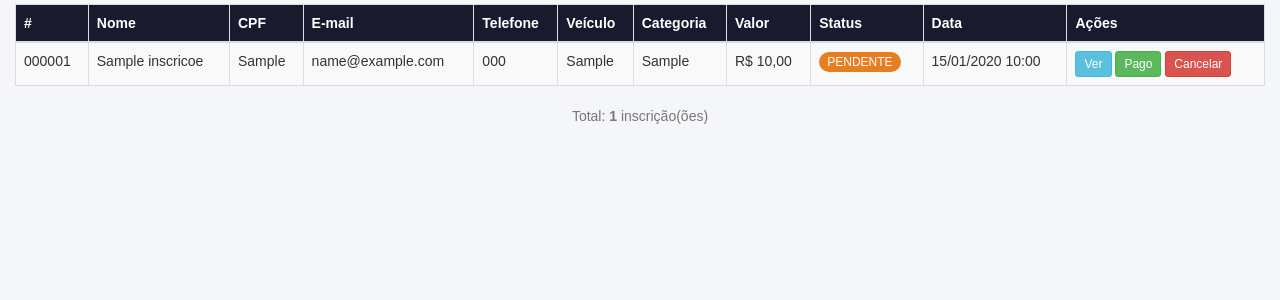
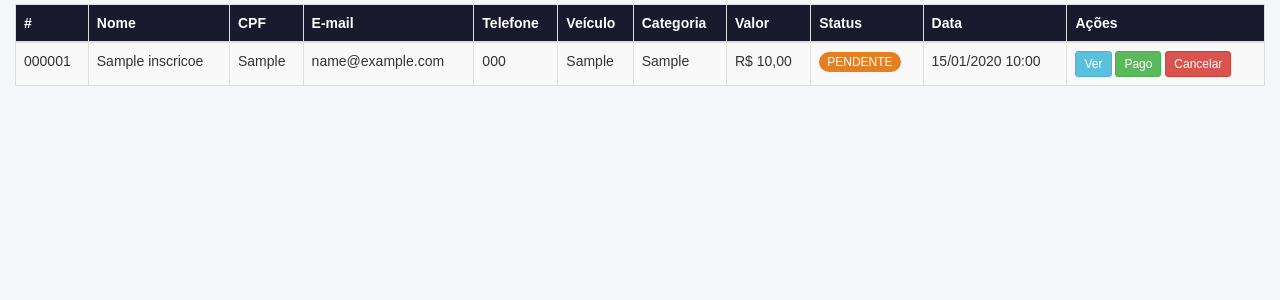
Before and after one commit to leonidasamorim/fepauto.com.br, a PHP site: page /painel/index.php in a window 1280 px wide. Shown: the part 476-776 px from the top of the page. Run offline with PHP 8.4, Linux system fonts and the light colour scheme; the visitor is signed in with stand-in values (Sample User, id 1); tables that the repository leaves empty hold one stand-in row (values such as "Sample post").

Commit message:
increase pagination limit to 100 and remove total count display

```diff
--- a/painel/index.php
+++ b/painel/index.php
@@ -8,7 +8,7 @@ $filtroStatus  = $_GET['status']  ?? '';
 $filtroBusca   = trim($_GET['busca'] ?? '');
 $filtroVeiculo = $_GET['veiculo'] ?? '';
 $pagina        = max(1, (int)($_GET['p'] ?? 1));
-$porPagina     = 20;
+$porPagina     = 100;
 $offset        = ($pagina - 1) * $porPagina;
 
 $where  = ['1=1'];
@@ -396,9 +396,7 @@ function qStr(array $extra = []): string {
     </nav>
     <?php endif; ?>
 
-    <p class="text-muted text-center">
-        Total: <strong><?= $total ?></strong> inscrição(ões)
-    </p>
+
 </div>
 
 <script src="../inscricao-inc/js/jquery.min.js"></script>
```
